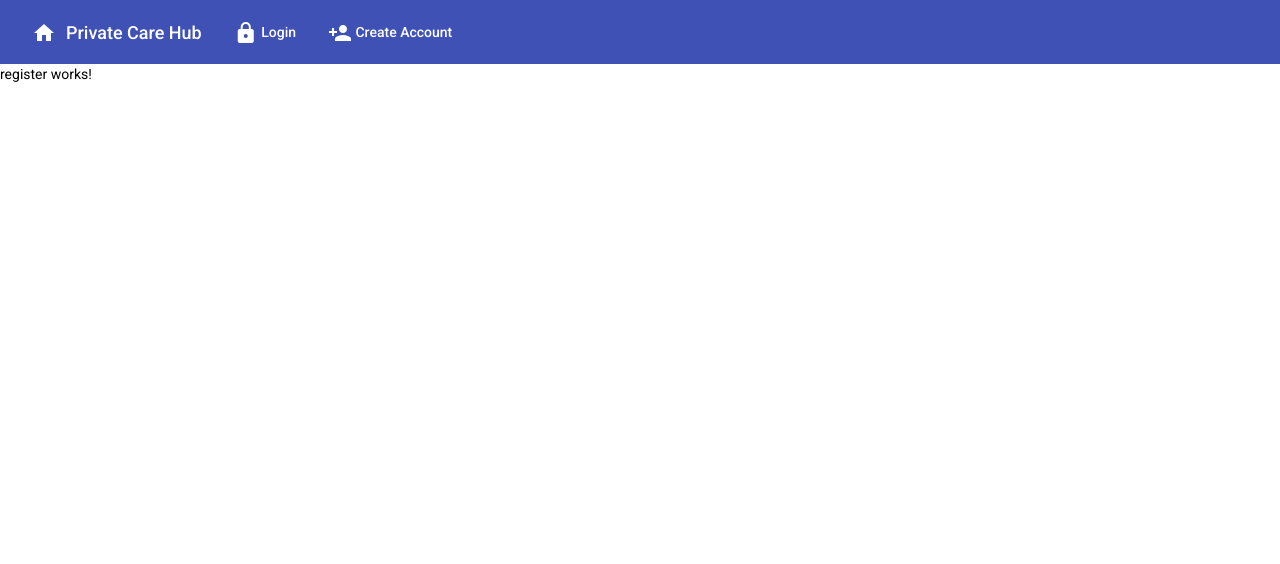
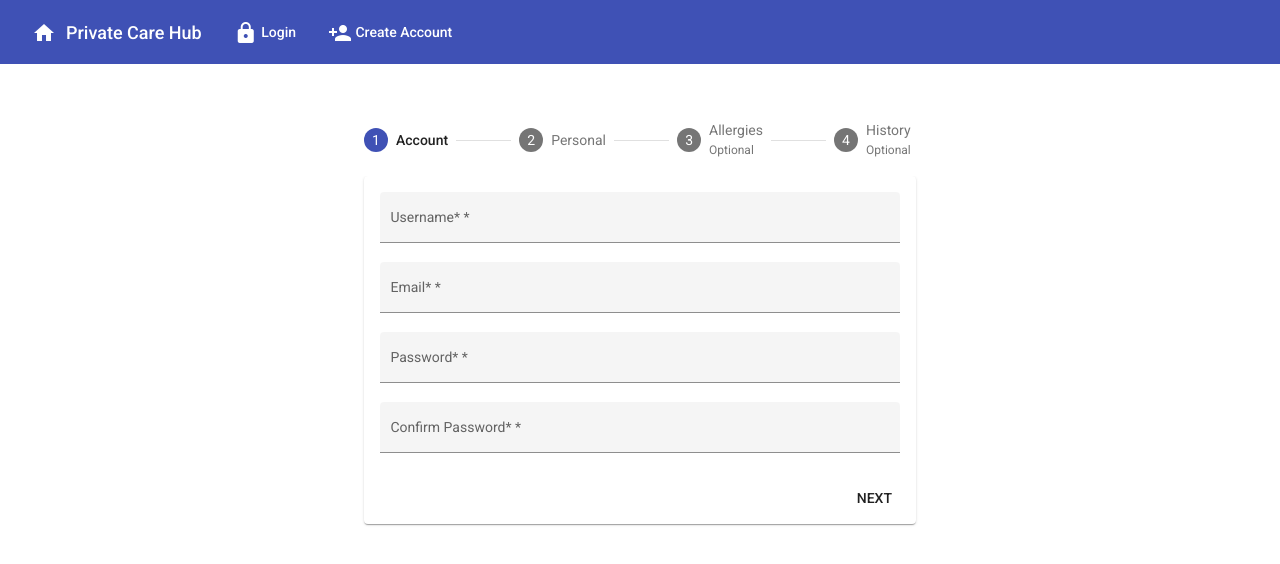
Before and after one commit to jeremylimjw/PCH-Angular, an Angular app: page /register in a window 1280 px wide. Shown: the top 564 px of the page. Built offline with nearby package versions, Linux system fonts and the light colour scheme.

Commit message:
Completed registration (#8)
* Completed registration

```diff
--- a/src/app/login/login.component.css
+++ b/src/app/login/login.component.css
@@ -0,0 +1,12 @@
+.sub-container {
+    margin: auto;
+    border: 1px solid #CDCDCD;
+    width: 500px;
+    border-radius: 5px;
+    padding: 20px;
+    margin-top: 100px;
+}
+
+mat-form-field, button {
+    width: 100%;
+}
--- a/src/app/login/login.component.html
+++ b/src/app/login/login.component.html
@@ -1,14 +1,18 @@
 <form [formGroup]="loginForm" (ngSubmit)="onSubmit()">
 
+    <div class="sub-container">
+        <h3>Enter Login Details</h3>
         <mat-form-field appearance="fill">
             <mat-label>Username</mat-label>
             <input matInput formControlName="username">
         </mat-form-field>
         <mat-form-field appearance="fill">
             <mat-label>Password</mat-label>
-        <input matInput formControlName="password">
+            <input matInput type="password" formControlName="password">
         </mat-form-field>
 
-    <button mat-raised-button type="submit" color="accent" [disabled]="loginForm.invalid">Meaningless login</button>
+        <button mat-raised-button type="submit" color="primary" [disabled]="loginForm.invalid">Login</button>
+
+    </div>
 
 </form>
--- a/src/app/register/register.component.css
+++ b/src/app/register/register.component.css
@@ -0,0 +1,10 @@
+.sub-container {
+    margin: auto;
+    width: 600px;
+    padding: 20px;
+    margin-top: 20px;
+}
+
+mat-form-field {
+    width: 100%;
+}
--- a/src/app/register/register.component.html
+++ b/src/app/register/register.component.html
@@ -1 +1,143 @@
-<p>register works!</p>
+<div class="sub-container">
+    <mat-horizontal-stepper linear style="max-width: 900px;margin: auto;">
+
+        <mat-step [stepControl]="accountForm">
+
+            <ng-template matStepLabel>Account</ng-template>
+
+            <mat-card>
+
+                <div [formGroup]="accountForm">
+                    <mat-form-field appearance="fill">
+                        <mat-label>Username*</mat-label>
+                        <input matInput formControlName="username">
+                    </mat-form-field>
+                    <mat-form-field appearance="fill">
+                        <mat-label>Email*</mat-label>
+                        <input matInput type="email" formControlName="email">
+                    </mat-form-field>
+                    <mat-form-field appearance="fill">
+                        <mat-label>Password*</mat-label>
+                        <input matInput type="password" formControlName="password">
+                    </mat-form-field>
+                    <mat-form-field appearance="fill">
+                        <mat-label>Confirm Password*</mat-label>
+                        <input matInput type="password" formControlName="cPassword">
+                    </mat-form-field>
+                </div>
+
+                <mat-card-actions style="text-align: right;">
+                    <button mat-button matStepperNext>NEXT</button>
+                </mat-card-actions>
+
+            </mat-card>
+
+        </mat-step>
+
+        <mat-step [stepControl]="detailsForm">
+
+            <ng-template matStepLabel>Personal</ng-template>
+
+            <mat-card>
+
+                <div [formGroup]="detailsForm">
+                    <mat-form-field appearance="fill">
+                        <mat-label>Name*</mat-label>
+                        <input matInput formControlName="name">
+                    </mat-form-field>
+                    <mat-form-field appearance="fill">
+                        <mat-label>NRIC*</mat-label>
+                        <input matInput formControlName="nric">
+                    </mat-form-field>
+                    <mat-form-field appearance="fill">
+                        <mat-label>Date of birth*</mat-label>
+                        <input matInput type="date" formControlName="dob">
+                    </mat-form-field>
+                    <mat-form-field appearance="fill">
+                        <mat-label>Contact Number*</mat-label>
+                        <input matInput formControlName="contactNumber">
+                    </mat-form-field>
+                    <mat-form-field appearance="fill">
+                        <mat-label>Address</mat-label>
+                        <input matInput formControlName="address">
+                    </mat-form-field>
+
+                    <mat-form-field appearance="fill">
+                        <mat-label>Blood Type</mat-label>
+                        <input matInput formControlName="bloodType">
+                    </mat-form-field>
+                </div>
+
+                <mat-card-actions style="text-align: right;">
+                    <button mat-button matStepperPrevious>BACK</button>
+                    <button mat-button matStepperNext>NEXT</button>
+                </mat-card-actions>
+
+            </mat-card>
+
+        </mat-step>
+
+        <mat-step optional>
+
+            <ng-template matStepLabel>Allergies</ng-template>
+
+            <mat-card>
+
+                <button mat-raised-button type="button" color="primary" (click)="addAllergy()" style="margin-bottom: 10px;width:100%;">Add new allergy</button>
+                <div *ngFor="let control of allergys.controls; index as i">
+                    <mat-form-field appearance="fill">
+                        <mat-label>Allergy {{ i+1 }}</mat-label>
+                        <input matInput [formControl]="control">
+                    </mat-form-field>
+                </div>
+
+                <mat-card-actions style="text-align: right;">
+                    <button mat-button matStepperPrevious>BACK</button>
+                    <button mat-button matStepperNext>NEXT</button>
+                </mat-card-actions>
+
+            </mat-card>
+
+        </mat-step>
+
+        <mat-step optional>
+
+            <ng-template matStepLabel>History</ng-template>
+
+            <mat-card>
+
+                <button mat-raised-button type="button" color="primary" (click)="addMedicalHistory()" style="margin-bottom: 10px;width:100%;">Add medical history</button>
+                <div *ngFor="let control of medicalHistorys.controls; index as i">
+                    <mat-form-field appearance="fill">
+                        <mat-label>Medical history {{ i+1 }}</mat-label>
+                        <input matInput [formControl]="control">
+                    </mat-form-field>
+                </div>
+
+                <button mat-raised-button type="button" color="primary" (click)="addFamilyHistory()" style="margin-bottom: 10px;width:100%;">Add family history</button>
+                <div *ngFor="let control of familyHistorys.controls; index as i">
+                    <mat-form-field appearance="fill">
+                        <mat-label>Family history {{ i+1 }}</mat-label>
+                        <input matInput [formControl]="control">
+                    </mat-form-field>
+                </div>
+
+                <button mat-raised-button type="button" color="primary" (click)="addVaccination()" style="margin-bottom: 10px;width:100%;">Add vaccination</button>
+                <div *ngFor="let control of vaccinations.controls; index as i">
+                    <mat-form-field appearance="fill">
+                        <mat-label>Vaccination {{ i+1 }}</mat-label>
+                        <input matInput [formControl]="control">
+                    </mat-form-field>
+                </div>
+
+                <mat-card-actions style="text-align: right;">
+                    <button mat-button matStepperPrevious>BACK</button>
+                    <button mat-button matStepperNext color="primary" [disabled]="accountForm.invalid || detailsForm.invalid" (click)="onSubmit()">SUBMIT</button>
+                </mat-card-actions>
+
+            </mat-card>
+
+        </mat-step>
+
+    </mat-horizontal-stepper>
+</div>
--- a/src/app/register/register.component.ts
+++ b/src/app/register/register.component.ts
@@ -1,4 +1,9 @@
 import { Component, OnInit } from '@angular/core';
+import { FormArray, FormBuilder, FormControl, Validators } from '@angular/forms';
+import { Router } from '@angular/router';
+import { ApiService } from '../services/api.service';
+import { AuthService } from '../services/auth.service';
+import { MessageService } from '../services/message.service';
 
 @Component({
   selector: 'app-register',
@@ -7,9 +12,82 @@ import { Component, OnInit } from '@angular/core';
 })
 export class RegisterComponent implements OnInit {
 
-  constructor() { }
+  accountForm = this.formBuilder.group({
+    username: new FormControl('', Validators.required),
+    email: new FormControl('', [Validators.required, Validators.email]),
+    password: new FormControl('', Validators.required),
+    cPassword: new FormControl('', Validators.required),
+  });
+
+  detailsForm = this.formBuilder.group({
+    name: new FormControl('', Validators.required),
+    nric: new FormControl('', [Validators.required, Validators.minLength(9), Validators.maxLength(9)]),
+    dob: new FormControl('', Validators.required),
+    contactNumber: new FormControl('', [Validators.required, Validators.minLength(8), Validators.maxLength(8)]),
+    address: new FormControl(''),
+    bloodType: new FormControl('')
+  });
+
+  allergys = new FormArray([new FormControl('')]);
+
+  medicalHistorys = new FormArray([new FormControl('')]);
+  familyHistorys = new FormArray([new FormControl('')]);
+  vaccinations = new FormArray([new FormControl('')]);
+
+  constructor(
+    private apiService: ApiService,
+    private authService: AuthService,
+    private router: Router,
+    private formBuilder: FormBuilder,
+    private message: MessageService) { }
 
   ngOnInit(): void {
+    this.accountForm.get("cPassword").valueChanges.subscribe(x => {
+      if (x.length == 0 || x != this.accountForm.get("password").value) {
+        this.accountForm.get("cPassword").setErrors({'incorrect': true});
+      } else {
+        this.accountForm.get("cPassword").setErrors(null);
+      }
+    });
+  }
+
+  onSubmit(): void {
+    this.apiService.register({
+      username: this.accountForm.value.username,
+      password: this.accountForm.value.password,
+      email: this.accountForm.value.email,
+      medical_record: {
+        name: this.detailsForm.value.name,
+        nric: this.detailsForm.value.nric,
+        address: this.detailsForm.value.address,
+        dob: new Date(this.detailsForm.value.dob),
+        contact_number: this.detailsForm.value.contactNumber,
+        blood_type: this.detailsForm.value.bloodType,
+        drug_allergys: this.allergys.value,
+        family_historys: this.familyHistorys.value,
+        past_medical_historys: this.medicalHistorys.value,
+        vaccinations: this.vaccinations.value
+      }
+    }).subscribe(res => {
+      this.authService.setUser(res);
+      this.router.navigate(['']);
+    });
+  }
+
+  addAllergy() {
+    this.allergys.push(new FormControl(''));
+  }
+
+  addMedicalHistory() {
+    this.medicalHistorys.push(new FormControl(''));
+  }
+
+  addFamilyHistory() {
+    this.familyHistorys.push(new FormControl(''));
+  }
+
+  addVaccination() {
+    this.vaccinations.push(new FormControl(''));
   }
 
 }
--- a/src/app/services/api.service.ts
+++ b/src/app/services/api.service.ts
@@ -41,4 +41,7 @@ export class ApiService {
     return this.http.post<any>(`api/patient/login`, { username: username, password: password });
   }
 
+  register(body: any): Observable<any> {
+    return this.http.post<any>(`api/patient/register`, body);
+  }
 }
```
Lines whose indentation alone changed are shown as unchanged.
